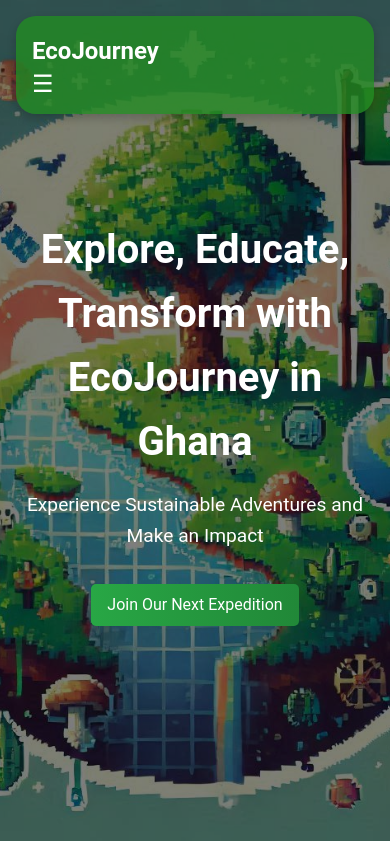
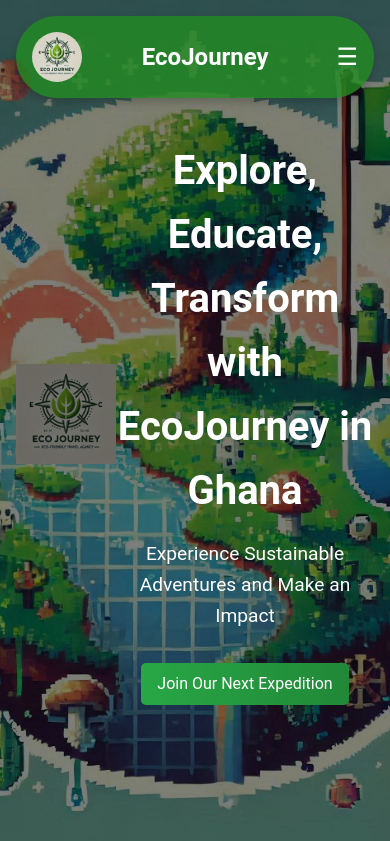
Before and after one commit to toufiqmusah/ecojourney-webpage, a plain HTML site: page index.html in a window 390 px wide. Shown: the top 841 px of the page. Drawn offline with Linux system fonts and the light colour scheme.

Commit message:
nav, etc

```diff
--- a/index.html
+++ b/index.html
@@ -9,6 +9,7 @@
 <body>
     <!-- Navigation Bar -->
     <nav class="navbar">
+        <img src="assets/ecoclime-logo.png" alt="EcoJourney Logo" class="nav-logo">
         <div class="logo">EcoJourney</div>
         <button class="toggle-button" aria-label="Toggle Navigation">
             &#9776; <!-- Hamburger icon -->
@@ -24,6 +25,7 @@
 
     <!-- Hero Section -->
     <header id="home" class="hero">
+        <img src="assets/ecoclime-logo.png" alt="EcoJourney Logo" class="hero-logo">
         <div class="hero-content">
             <h1>Explore, Educate, Transform with EcoJourney in Ghana</h1>
             <p>Experience Sustainable Adventures and Make an Impact</p>
--- a/styles.css
+++ b/styles.css
@@ -155,12 +155,12 @@
 /* Navigation Bar */
 .navbar {
     display: flex;
+    align-items: center;
     justify-content: space-between;
-    align-items: center;
     background-color: rgba(34, 139, 34, 0.8);
     padding: 1rem 2rem;
     color: white;
-    border-radius: 20px;
+    border-radius: 70px;
     box-shadow: 0 4px 10px rgba(0, 0, 0, 0.2);
     position: fixed;
     top: 1rem;
@@ -169,9 +169,17 @@
     z-index: 1000;
 }
 
+.nav-logo {
+    width: 50px; /* Adjust size as needed */
+    height: 50px; /* Set height to maintain aspect ratio */
+    border-radius: 50%; /* Round off the logo */
+    margin-right: 0.5rem; /* Reduced space between logo and text */
+}
+
 .navbar .logo {
     font-size: 1.5rem;
     font-weight: bold;
+    margin-right: 1rem; /* Space between logo and text */
 }
 
 .toggle-button {
@@ -185,9 +193,10 @@
 
 /* Navigation Links */
 .nav-links {
-    list-style: none;
     display: flex;
     gap: 1rem;
+    margin-left: auto; /* Pushes nav links to the right */
+    list-style: none;
 }
 
 .nav-links a {
@@ -258,9 +267,9 @@
     }
 
     .navbar {
-        flex-direction: column;
-        align-items: flex-start;
-        padding: 1rem;
+        flex-direction: row; /* Keep items in a row */
+        align-items: center; /* Align items to the center */
+        padding: 1rem; /* Adjust padding */
     }
 
     .nav-links {
@@ -301,3 +310,9 @@
         padding: 1.5rem;
     }
 }
+
+.hero-logo {
+    width: 100px; /* Adjust size as needed */
+    height: auto; /* Maintain aspect ratio */
+    margin-bottom: 1rem; /* Space below the logo */
+}
```
Also changed, not shown: assets/ecoclime-logo.png (added).
